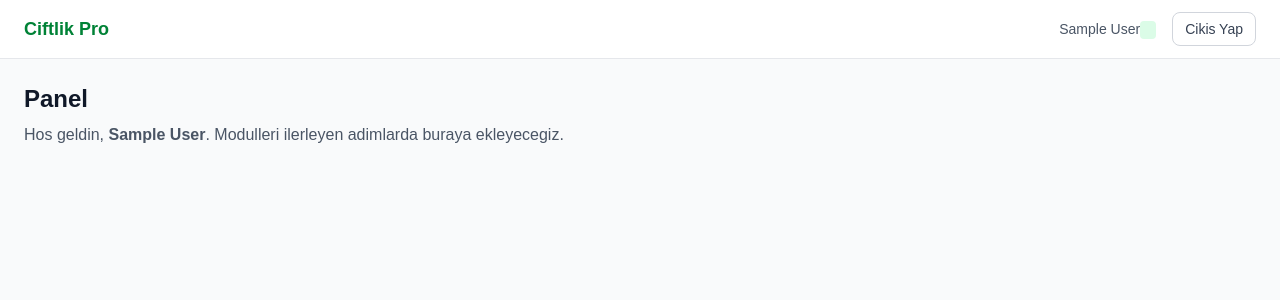
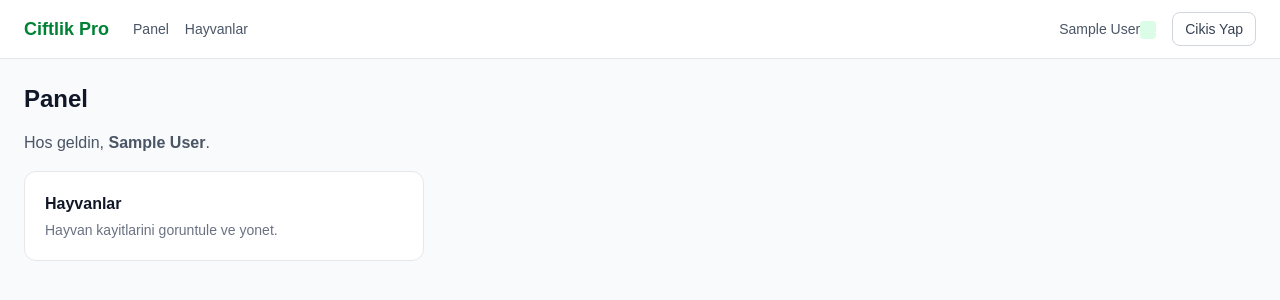
Before and after one commit to YusufKosarDev/ciftlik-pro, a Next.js app: page /panel in a window 1280 px wide. Shown: the top 300 px of the page. Built offline with nearby package versions, Linux system fonts and the light colour scheme; no server answers; sample sign-in values are in the browser's storage.

Commit message:
Hayvan listeleme sayfasi ve panel layout (ust menu)

```diff
--- /dev/null
+++ b/src/app/panel/hayvanlar/page.tsx
@@ -0,0 +1,84 @@
+import Link from "next/link";
+import { prisma } from "@/lib/prisma";
+import { speciesLabels, genderLabels, statusLabels } from "@/lib/labels";
+
+// Hayvan durumuna gore renkli rozet stili
+const statusStyles: Record<string, string> = {
+  ACTIVE: "bg-green-100 text-green-700",
+  SOLD: "bg-yellow-100 text-yellow-700",
+  DECEASED: "bg-gray-200 text-gray-600",
+};
+
+export default async function HayvanlarPage() {
+  const animals = await prisma.animal.findMany({
+    orderBy: { createdAt: "desc" },
+  });
+
+  return (
+    <div className="space-y-6">
+      <div className="flex items-center justify-between">
+        <div>
+          <h1 className="text-2xl font-bold text-gray-900">Hayvanlar</h1>
+          <p className="text-sm text-gray-500">Toplam {animals.length} kayit</p>
+        </div>
+        <Link
+          href="/panel/hayvanlar/yeni"
+          className="rounded-lg bg-green-600 px-4 py-2 text-sm font-semibold text-white transition hover:bg-green-700"
+        >
+          + Yeni Hayvan
+        </Link>
+      </div>
+
+      {animals.length === 0 ? (
+        <div className="rounded-xl border border-dashed border-gray-300 bg-white p-12 text-center">
+          <p className="text-gray-500">Henuz hayvan eklenmemis.</p>
+          <Link
+            href="/panel/hayvanlar/yeni"
+            className="mt-3 inline-block text-sm font-medium text-green-600 hover:underline"
+          >
+            Ilk hayvani ekle
+          </Link>
+        </div>
+      ) : (
+        <div className="overflow-hidden rounded-xl border border-gray-200 bg-white">
+          <table className="w-full text-left text-sm">
+            <thead className="border-b border-gray-200 bg-gray-50 text-gray-600">
+              <tr>
+                <th className="px-4 py-3 font-medium">Kulak No</th>
+                <th className="px-4 py-3 font-medium">Ad</th>
+                <th className="px-4 py-3 font-medium">Tur</th>
+                <th className="px-4 py-3 font-medium">Cinsiyet</th>
+                <th className="px-4 py-3 font-medium">Durum</th>
+              </tr>
+            </thead>
+            <tbody className="divide-y divide-gray-100">
+              {animals.map((animal) => (
+                <tr key={animal.id} className="hover:bg-gray-50">
+                  <td className="px-4 py-3 font-medium text-gray-900">
+                    {animal.tagNumber}
+                  </td>
+                  <td className="px-4 py-3 text-gray-700">{animal.name ?? "-"}</td>
+                  <td className="px-4 py-3 text-gray-700">
+                    {speciesLabels[animal.species]}
+                  </td>
+                  <td className="px-4 py-3 text-gray-700">
+                    {genderLabels[animal.gender]}
+                  </td>
+                  <td className="px-4 py-3">
+                    <span
+                      className={`rounded px-2 py-0.5 text-xs font-medium ${
+                        statusStyles[animal.status]
+                      }`}
+                    >
+                      {statusLabels[animal.status]}
+                    </span>
+                  </td>
+                </tr>
+              ))}
+            </tbody>
+          </table>
+        </div>
+      )}
+    </div>
+  );
+}
--- /dev/null
+++ b/src/app/panel/layout.tsx
@@ -0,0 +1,53 @@
+import Link from "next/link";
+import { redirect } from "next/navigation";
+import { auth } from "@/lib/auth";
+import { LogoutButton } from "@/components/logout-button";
+
+export default async function PanelLayout({
+  children,
+}: {
+  children: React.ReactNode;
+}) {
+  const session = await auth();
+
+  // Asil koruma middleware'de; burada ayrica session verisine erisiyoruz.
+  if (!session?.user) {
+    redirect("/giris");
+  }
+
+  return (
+    <div className="min-h-screen bg-gray-50">
+      {/* Ust bar */}
+      <header className="flex items-center justify-between border-b border-gray-200 bg-white px-6 py-3">
+        <div className="flex items-center gap-6">
+          <Link href="/panel" className="text-lg font-bold text-green-700">
+            Ciftlik Pro
+          </Link>
+          <nav className="flex items-center gap-4 text-sm">
+            <Link href="/panel" className="text-gray-600 hover:text-green-700">
+              Panel
+            </Link>
+            <Link
+              href="/panel/hayvanlar"
+              className="text-gray-600 hover:text-green-700"
+            >
+              Hayvanlar
+            </Link>
+          </nav>
+        </div>
+        <div className="flex items-center gap-4">
+          <span className="text-sm text-gray-600">
+            {session.user.name}{" "}
+            <span className="rounded bg-green-100 px-2 py-0.5 text-xs font-medium text-green-700">
+              {session.user.role}
+            </span>
+          </span>
+          <LogoutButton />
+        </div>
+      </header>
+
+      {/* Icerik */}
+      <main className="p-6">{children}</main>
+    </div>
+  );
+}
--- a/src/app/panel/page.tsx
+++ b/src/app/panel/page.tsx
@@ -1,39 +1,27 @@
+import Link from "next/link";
 import { auth } from "@/lib/auth";
-import { redirect } from "next/navigation";
-import { LogoutButton } from "@/components/logout-button";
 
 export default async function PanelPage() {
   const session = await auth();
 
-  // Asil koruma middleware'de; bu ise ekstra guvenlik ve session verisine erisim icin.
-  if (!session?.user) {
-    redirect("/giris");
-  }
+  return (
+    <div className="space-y-4">
+      <h1 className="text-2xl font-bold text-gray-900">Panel</h1>
+      <p className="text-gray-600">
+        Hos geldin, <strong>{session?.user.name}</strong>.
+      </p>
 
-  return (
-    <div className="min-h-screen bg-gray-50">
-      {/* Ust bar */}
-      <header className="flex items-center justify-between border-b border-gray-200 bg-white px-6 py-3">
-        <span className="text-lg font-bold text-green-700">Ciftlik Pro</span>
-        <div className="flex items-center gap-4">
-          <span className="text-sm text-gray-600">
-            {session.user.name}{" "}
-            <span className="rounded bg-green-100 px-2 py-0.5 text-xs font-medium text-green-700">
-              {session.user.role}
-            </span>
-          </span>
-          <LogoutButton />
-        </div>
-      </header>
-
-      {/* Icerik */}
-      <main className="p-6">
-        <h1 className="text-2xl font-bold text-gray-900">Panel</h1>
-        <p className="mt-2 text-gray-600">
-          Hos geldin, <strong>{session.user.name}</strong>. Modulleri ilerleyen
-          adimlarda buraya ekleyecegiz.
-        </p>
-      </main>
+      <div className="grid gap-4 sm:grid-cols-2 lg:grid-cols-3">
+        <Link
+          href="/panel/hayvanlar"
+          className="rounded-xl border border-gray-200 bg-white p-5 transition hover:border-green-400 hover:shadow-sm"
+        >
+          <h2 className="font-semibold text-gray-900">Hayvanlar</h2>
+          <p className="mt-1 text-sm text-gray-500">
+            Hayvan kayitlarini goruntule ve yonet.
+          </p>
+        </Link>
+      </div>
     </div>
   );
 }
--- /dev/null
+++ b/src/lib/labels.ts
@@ -0,0 +1,22 @@
+import type { AnimalSpecies, AnimalGender, AnimalStatus } from "@prisma/client";
+
+// Enum degerlerini arayuzde gosterecegimiz Turkce etiketlere ceviren haritalar.
+
+export const speciesLabels: Record<AnimalSpecies, string> = {
+  CATTLE: "Sigir",
+  SHEEP: "Koyun",
+  GOAT: "Keci",
+  CHICKEN: "Tavuk",
+  OTHER: "Diger",
+};
+
+export const genderLabels: Record<AnimalGender, string> = {
+  FEMALE: "Disi",
+  MALE: "Erkek",
+};
+
+export const statusLabels: Record<AnimalStatus, string> = {
+  ACTIVE: "Aktif",
+  SOLD: "Satildi",
+  DECEASED: "Oldu",
+};
```
